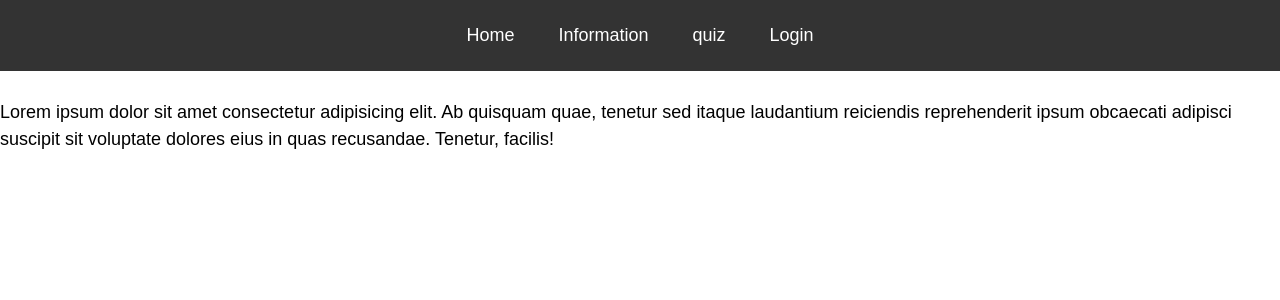
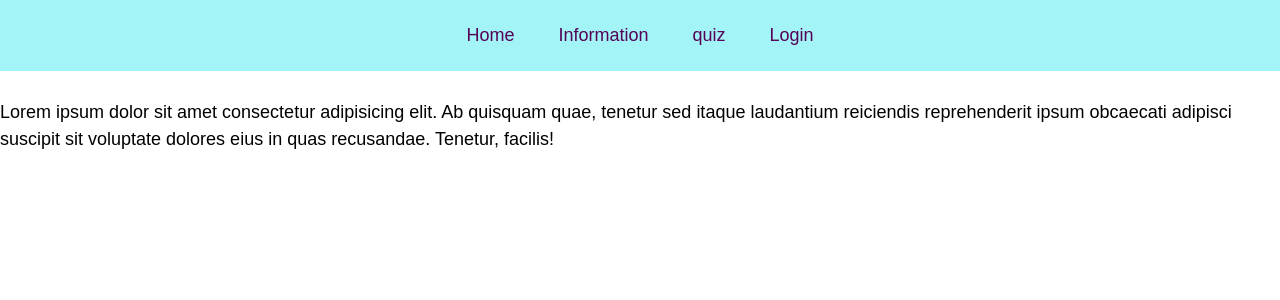
Before and after one commit to Axql/Schizo, a PHP site: page /info.html in a window 1280 px wide. Shown: the top 300 px of the page. Run offline with PHP 8.4, Linux system fonts and the light colour scheme; some web fonts are replaced.

Commit message:
navbar color/hover

```diff
--- a/css/style.css
+++ b/css/style.css
@@ -570,7 +570,7 @@ nav {
   display: flex;
   align-items: center;
   flex-direction: column;
-  background-color: #333;
+  background-color: #a3f4f7;
 }
 nav ul {
   display: flex;
@@ -583,10 +583,13 @@ nav ul {
 nav ul li {
   position: relative;
 }
+nav ul li:hover {
+  background-color: rgba(0, 0, 0, 0.2);
+}
 nav ul li a {
   display: block;
   padding: 1rem;
-  color: white;
+  color: rgb(86, 2, 86);
   text-decoration: none;
   white-space: nowrap;
 }
@@ -596,7 +599,7 @@ nav ul li > ul {
   left: 0;
   display: none;
   flex-direction: column;
-  background-color: #333;
+  background-color: #a3f4f7;
 }
 nav ul li:hover ul {
   display: flex;
--- a/scss/_components.scss
+++ b/scss/_components.scss
@@ -10,7 +10,7 @@ nav {
   display: flex;
   align-items: center;
   flex-direction: column;
-  background-color: #333;
+  background-color: #a3f4f7;
 
   ul {
     display: flex;
@@ -22,11 +22,13 @@ nav {
 
     li {
       position: relative;
-
+      &:hover {
+        background-color: rgba(0, 0, 0, 0.200);
+      }
       a {
         display: block;
         padding: 1rem;
-        color: white;
+        color: rgb(86, 2, 86);
         text-decoration: none;
         white-space: nowrap;
       }
@@ -37,7 +39,7 @@ nav {
         left: 0;
         display: none;
         flex-direction: column;
-        background-color: #333;
+        background-color: #a3f4f7;
       }
 
       &:hover ul {
@@ -167,15 +169,6 @@ button {
       }
     }
   }
-
-
-
-
-
-
-
-
-
 }
 
 footer {
```
Also changed, not shown: 1 other file.
